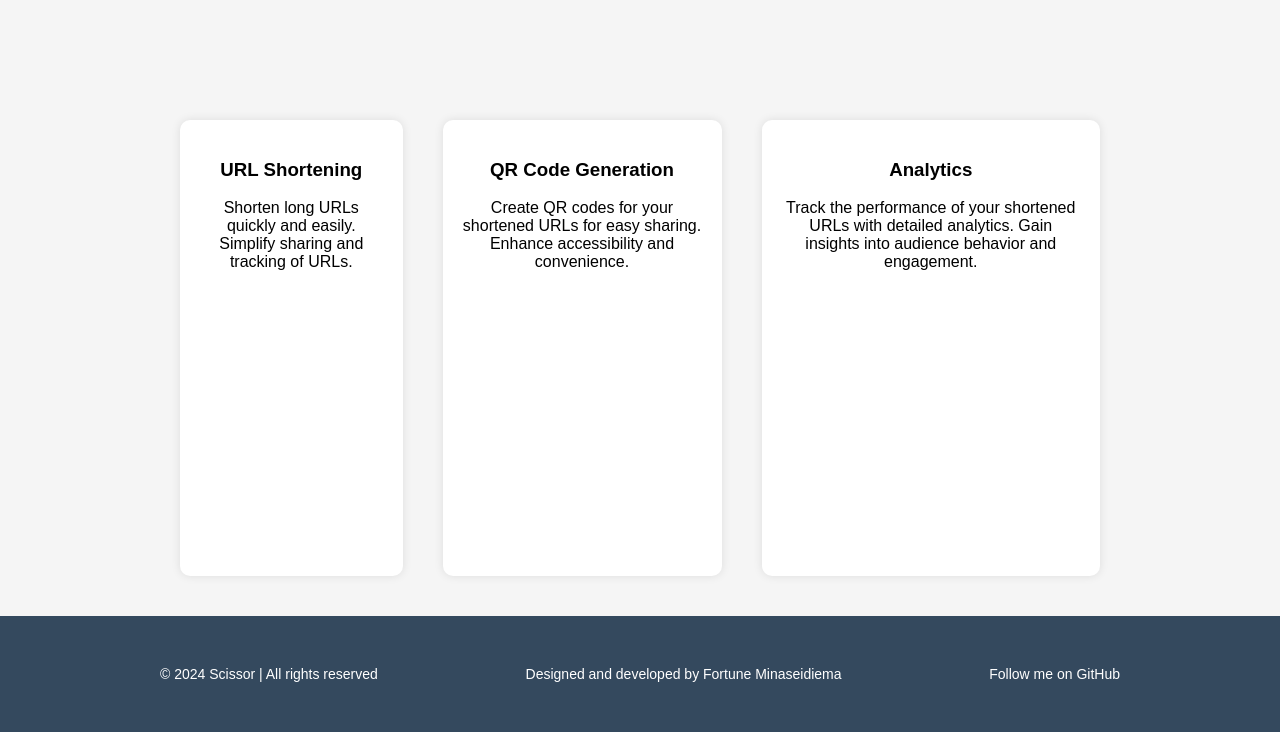
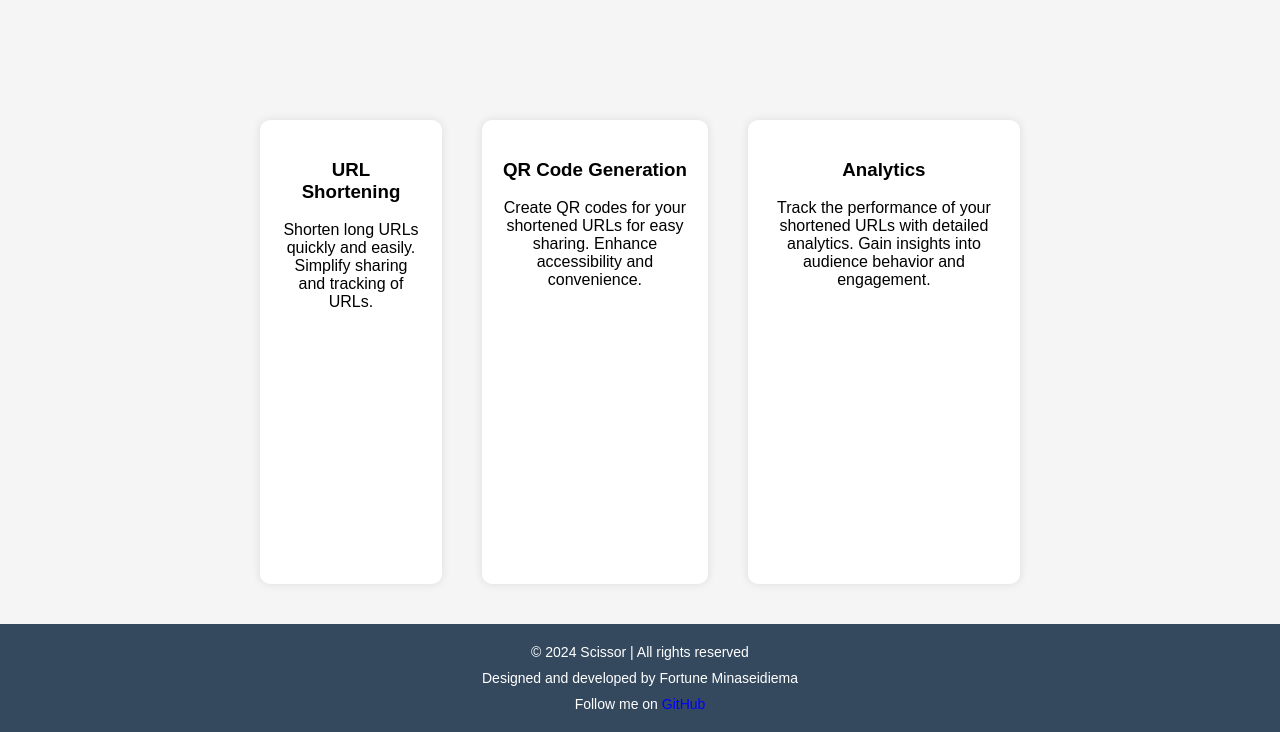
Before and after one commit to tonye0/scissor.io, a FastAPI app: page /features in a window 1280 px wide. Shown: the part 68-800 px from the top of the page. Run offline with FastAPI, Linux system fonts and the light colour scheme; parts of the project's set-up code (start-up, migrations or seed data) failed here and were passed over.

Commit message:
Update features.html

```diff
--- a/app/templates/features.html
+++ b/app/templates/features.html
@@ -76,9 +76,9 @@
             max-width: 800px;
             margin: auto;
             padding: 20px;
-            flex: 1; /* Fill remaining space */
+            flex: 1;
             display: flex;
-            justify-content: space-between; /* Align cards in a row */
+            justify-content: space-between;
         }
         .card {
             background-color: #ffffff;
@@ -91,13 +91,13 @@
         footer {
             background-color: #34495e;
             color: #fff;
-            padding: 20px 0;
+            padding: 10px 0;
             text-align: center;
             margin-top: auto;
             width: 100%;
         }
 
-       .container {
+       .footer-container {
            max-width: 960px;
            margin: 0 auto;
         }
@@ -108,7 +108,7 @@
         }
 
        .footer-text a {
-           color: #fff;
+           color: blue;
            text-decoration: none;
         }
 
@@ -178,7 +178,6 @@
                 padding-top: 60px;
                 display: flex;
                 flex-direction: column;
-                border: 2px solid black;
                 align-items: center;
             }
         }
@@ -214,7 +213,7 @@
         </div>
     </div>
     <footer>
-    <div class="container">
+    <div class="footer-container">
         <p class="footer-text">&copy; 2024 Scissor | All rights reserved</p>
         <p class="footer-text">Designed and developed by Fortune Minaseidiema</p>
         <p class="footer-text">Follow me on <a href="https://github.com/tonye0" target="_blank">GitHub</a></p>
```
